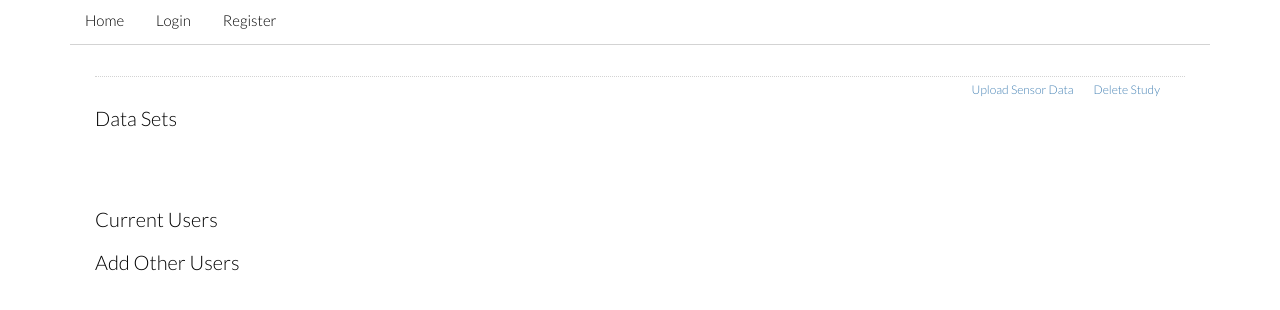
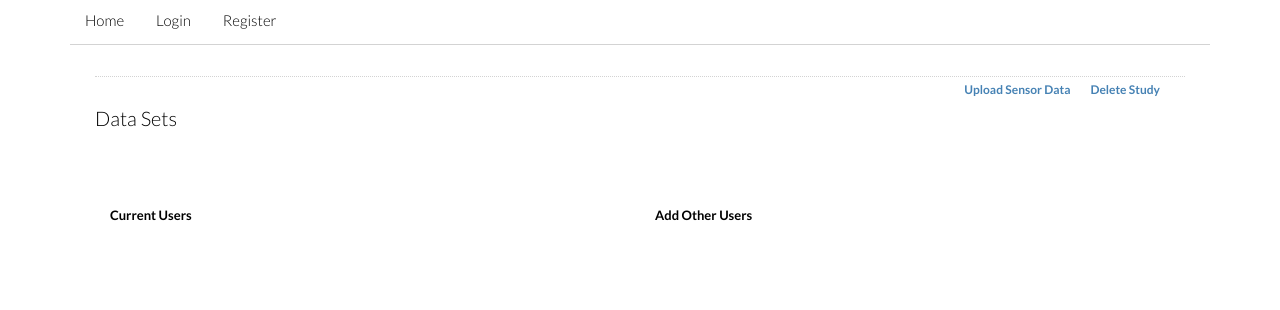
Before and after one commit to SUMSarizer/SUMSarizer, a Flask app: template templates/study.html in a window 1280 px wide. Shown: the top 310 px of the page. Run offline with Flask 2, Linux system fonts and the light colour scheme; the template is opened without the code that fills it, so the values that code supplies are empty; some libraries are stand-ins or nearby versions.

Commit message:
Style changes and modificaation to studies template

```diff
--- a/static/css/style.css
+++ b/static/css/style.css
@@ -4,7 +4,7 @@ body {background-color:white; color: black;}
 h1 { font-size: 24px; border-bottom: 1px dotted lightgrey; padding: 5px; margin-bottom: 30px; }
 .nobottom{margin-bottom:0px;}
 .nomargin{margin:0;}
-.studyTextButton{margin-right:20px; margin-top:12px}
+.studyTextButton{margin-right:20px; margin-top:12px; font-weight: bold!important  ;}
 .tinyText{font-size:12px; font-weight:200;}
 .upload-container { margin: 20px 0;}
 .row{margin-left:10px; margin-right:10px;}
@@ -101,3 +101,6 @@ svg {
 .modal-content{background-color:white!important;}
 .modal-footer{background-color:white!important;}
 .modal-header{background-color:white!important;}
+
+#currentUsers{font-size:13px; list-style: none;}
+#otherUsers{font-size:13px; list-style: none;}
--- a/templates/study.html
+++ b/templates/study.html
@@ -69,11 +69,6 @@
 		</div>
 
         <h2>Data Sets</h2>
-
-
-
-
-
 			<ul>
 				{% for dataset in datasets %}
 				<li>
@@ -84,20 +79,19 @@
 				{{ render_pagination(pagination, 'study') }}
 
 			</ul>
-
-        <h2>Current Users</h2>
-
-				<ul>
+		<div id='userPanel1' class='col-md-6'>
+	        <h6><strong>Current Users</strong></h6>
+				<ul id='currentUsers'>
 					{% for user in users %}
 					<li>
 						<p>{{user.email}}</p>
 					</li>
 					{% endfor %}
 				</ul>
-
-        <h2>Add Other Users</h2>
-
-				<ul>
+			</div>
+		<div id='userPanel2' class='col-md-6'>
+	        <h6><strong>Add Other Users</strong></h6>
+				<ul id='otherUsers'>
 					{% for user in notusers %}
 					<li>
 						<p><a href="{{url_for('add_study_user', study_id=study.id,user_id=user.id)}}">{{user.email}}</a></p>
@@ -107,5 +101,6 @@
 		</div>
       </div>
     </div>
+  </div>
 
 {% endblock %}
```
Lines whose indentation alone changed are shown as unchanged.
